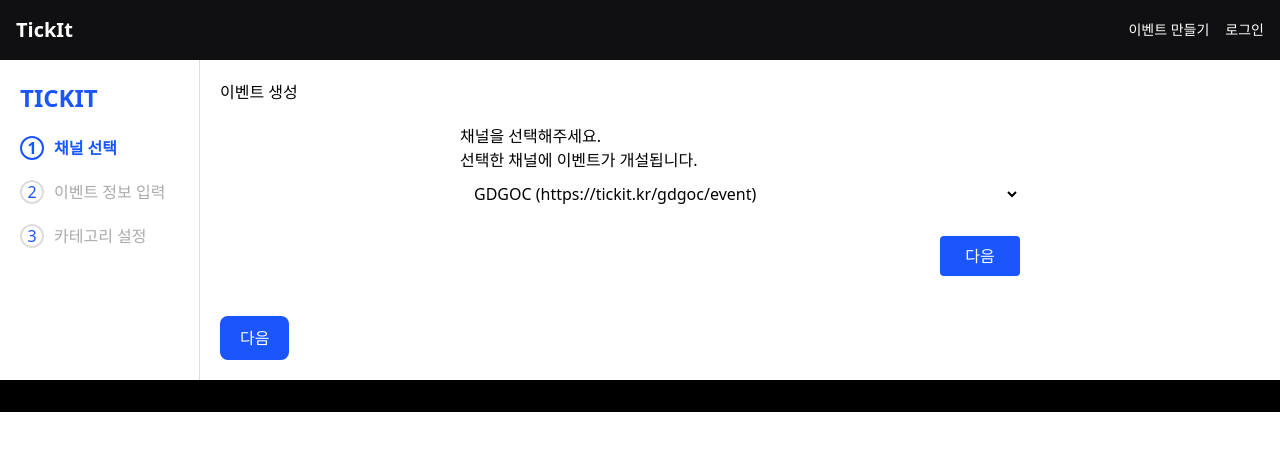
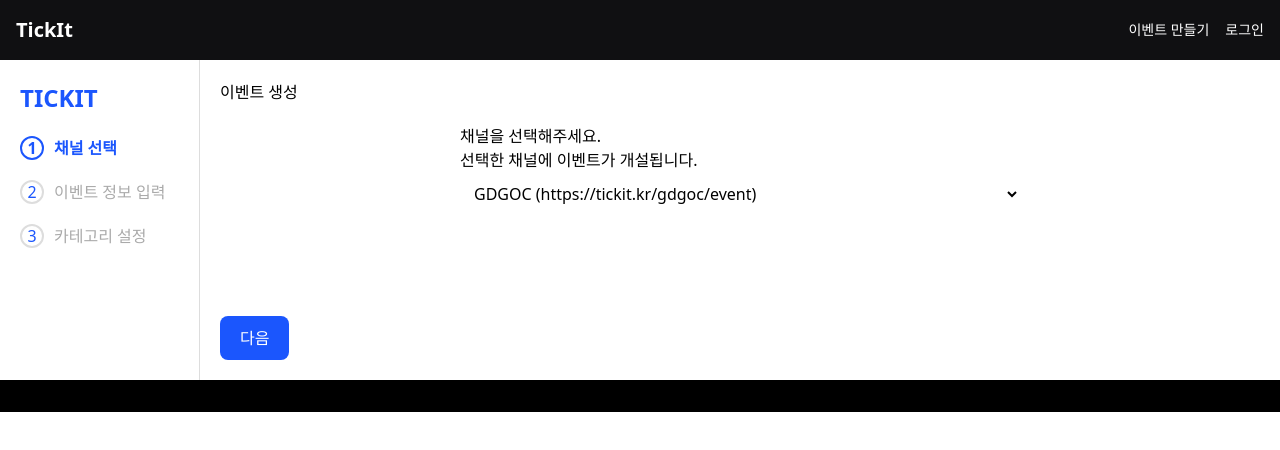
Before and after one commit to Devocean-Youth/Tickit-FE, a Next.js app: page /event-create in a window 1280 px wide. Shown: the top 450 px of the page. Built offline with nearby package versions, Linux system fonts and the light colour scheme.

Commit message:
Fix: 중복되는 '다음'버튼 삭제

```diff
--- a/src/components/CreateEventPage/Step1Channel.tsx
+++ b/src/components/CreateEventPage/Step1Channel.tsx
@@ -28,7 +28,6 @@ const Step1Channel: React.FC = () => {
           </select>
           <div style={{ display: 'flex', justifyContent: 'space-between' }}>
             <Button text="새 채널 개설하기" onClick={handleCreateChannel} color="white" />
-            <Button text="다음" onClick={handleNext} color="point" />
           </div>
         </>
       ) : (
@@ -76,7 +75,6 @@ const Step1Channel: React.FC = () => {
             </div>
             <Button text="채널 프로필 업로드" onClick={() => console.log('Upload')} color="white" />
           </div>
-          <Button text="다음" onClick={handleNext} color="point" />
         </>
       )}
     </div>
--- a/src/components/CreateEventPage/Step2EventDetail.tsx
+++ b/src/components/CreateEventPage/Step2EventDetail.tsx
@@ -107,7 +107,6 @@ const Step2EventDetail: React.FC = () => {
           style={{ width: '100%', padding: '10px', marginBottom: '10px' }}
         />
       </div>
-      <Button text="다음" onClick={handleNext} color="point" />
     </div>
   );
 };
```
